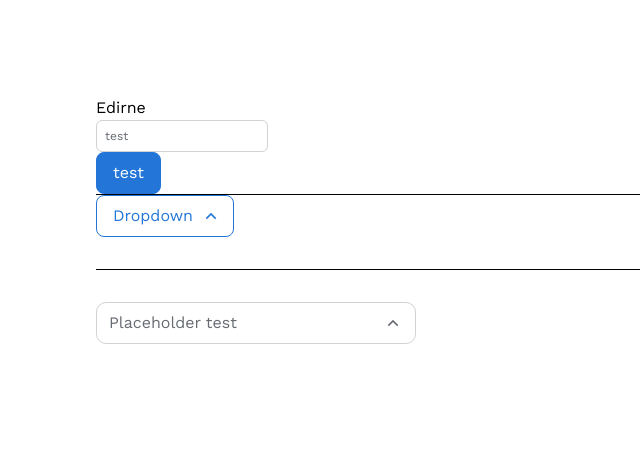
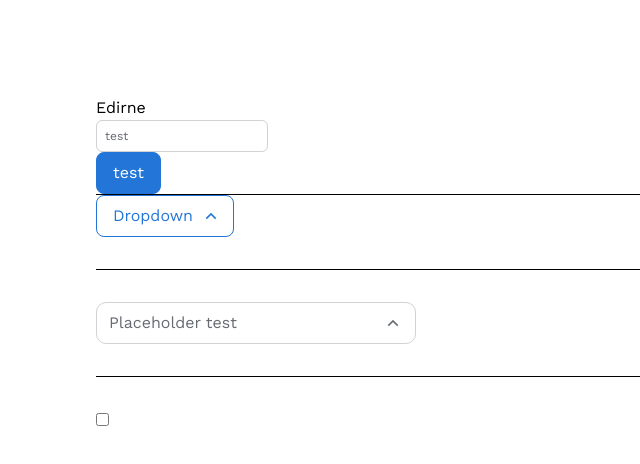
Before and after one commit to LUI-UI/lui-vue-old, a Vue app: page / in a window 1280 px wide. Shown: the top 464 px of the page, without its empty margins (0-640 px from the left). Built offline with nearby package versions, Linux system fonts and the light colour scheme; what tailwind-safelist-generator would draw is missing.

Commit message:
feat: add state prop to select component

```diff
--- a/src/App.vue
+++ b/src/App.vue
@@ -61,5 +61,7 @@ export default {
       :options="options"
       multiple
     />
+    <hr class="my-8">
+    <input type="checkbox">
   </div>
 </template>
--- a/src/components/Select/LuiSelect.vue
+++ b/src/components/Select/LuiSelect.vue
@@ -251,11 +251,13 @@ export default {
           lineHeight: props.size === 'sm' ? 'leading-4.5' : 'leading-6',
           textColor: 'text-secondary-600',
           borderWidth: 'border',
-          borderColor: 'border-secondary-200',
+          borderColor: props.state === true ? 'border-success' : props.state === false ? 'border-danger' : props.state === 'warning' ? 'border-warning' : 'border-secondary-200 focus:border-primary',
           borderRadius: props.rounded ? 'rounded-lg' : '',
           backgroundColor: 'bg-white',
           width: 'w-80',
-          focus: 'focus:outline-none focus:border-primary focus:ring-4 focus:ring-primary-100',
+          outline: 'focus:outline-none',
+          ringWidth: props.state === null ? 'focus:ring-4' : 'ring-4',
+          ringColor: props.state === null ? 'focus:ring-primary-100' : props.state === true ? 'ring-success-100' : props.state === false ? 'ring-danger-100' : 'ring-warning-100',
           disabled:
             'disabled:border-secondary-300 disabled:text-secondary-600 disabled:bg-secondary-100',
         },
```
